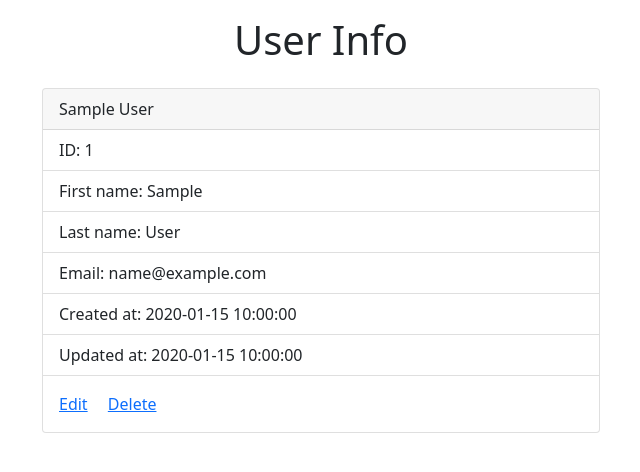
After one commit to renatogm24/python_users_cr, a Flask app: page /user/show/1 in a window 1280 px wide. The commit adds this page. Shown: the top 472 px of the page, without its empty margins (319-959 px from the left). Run offline with Flask 2, Linux system fonts and the light colour scheme; tables that the repository leaves empty or names only in its code hold one stand-in row (values such as "Sample post").

Commit message:
Python practice CRUD Flask

```diff
--- a/User.py
+++ b/User.py
@@ -16,6 +16,28 @@ class User:
         return connectToMySQL('users_schema').query_db( query, data )
 
     @classmethod
+    def update(cls, data ):
+        query = "UPDATE users SET users.first_name = %(first_name)s, users.last_name = %(last_name)s, users.email = %(email)s, users.updated_at = NOW() WHERE users.id = %(id)s;"
+        # data es un diccionario que se pasará al método de guardar desde server.py
+        return connectToMySQL('users_schema').query_db( query, data )
+
+    @classmethod
+    def delete(cls, data ):
+        query = "DELETE FROM users WHERE id = %(id)s;"
+        # data es un diccionario que se pasará al método de guardar desde server.py
+        return connectToMySQL('users_schema').query_db( query, data )
+
+    @classmethod
+    def get_user_by_id(cls, data):
+        query = "SELECT * FROM users where users.id = %(id)s;"
+        # asegúrate de llamar a la función connectToMySQL con el esquema al que te diriges
+        results = connectToMySQL('users_schema').query_db(query, data)
+        # crear una lista vacía para agregar nuestras instancias de friends
+        user = cls(results[0])
+        # Iterar sobre los resultados de la base de datos y crear instancias de friends con cls
+        return user
+
+    @classmethod
     def get_all(cls):
         query = "SELECT * FROM users;"
         # asegúrate de llamar a la función connectToMySQL con el esquema al que te diriges
--- a/server.py
+++ b/server.py
@@ -11,20 +11,61 @@ def index():
 
 @app.route("/user/new")
 def user_form():
-    return render_template("user_form.html")
+    title = "Create user"
+    data = {
+        "id": 0,
+        "first_name": "",
+        "last_name": "",
+        "email": "",
+        "created_at" : "",
+        "updated_at" : ""
+    }
+    user = User(data)
+    return render_template("user_form.html", user=user, title=title)
+
+@app.route("/user/edit/<int:id>")
+def user_show(id):
+    title = "Edit user"
+    data = {
+        "id": id
+    }
+    user = User.get_user_by_id(data)
+    return render_template("user_form.html", user=user, title = title)
+
+@app.route("/user/delete/<int:id>")
+def delete(id):
+    data = {
+        "id": id
+    }
+    User.delete(data)
+    return redirect("/users")
+
+@app.route("/user/show/<int:id>")
+def user_edit(id):
+    data = {
+        "id": id
+    }
+    user = User.get_user_by_id(data)
+    return render_template("user_info.html", user=user)
 
 @app.route('/create_user', methods=["POST"])
 def create_user():
-    # Primero hacemos un diccionario de datos a partir de nuestro request.form proveniente de nuestra plantilla
-    # Las claves en los datos tienen que alinearse exactamente con las variables en nuestra cadena de consulta
-    data = {
+    if(request.form["id"] != 0):
+      data = {
+        "id": request.form["id"],
         "first_name": request.form["first_name"],
         "last_name" : request.form["last_name"],
         "email" : request.form["email"]
-    }
-    # Pasamos el diccionario de datos al método save de la clase Friend
-    User.save(data)
-    # No olvides redirigir después de guardar en la base de datos
+      }
+      User.update(data)
+    else:
+      data = {
+          "first_name": request.form["first_name"],
+          "last_name" : request.form["last_name"],
+          "email" : request.form["email"]
+      }
+      User.save(data)
+
     return redirect('/users')
 
 if __name__ == "__main__":
--- /dev/null
+++ b/templates/user_info.html
@@ -0,0 +1,33 @@
+<!DOCTYPE html>
+<html lang="en">
+
+<head>
+    <meta charset="UTF-8" />
+    <meta http-equiv="X-UA-Compatible" content="IE=edge" />
+    <meta name="viewport" content="width=device-width, initial-scale=1.0" />
+    <title>User info</title>
+    <link href="https://cdn.jsdelivr.net/npm/bootstrap@5.1.3/dist/css/bootstrap.min.css" rel="stylesheet" integrity="sha384-1BmE4kWBq78iYhFldvKuhfTAU6auU8tT94WrHftjDbrCEXSU1oBoqyl2QvZ6jIW3" crossorigin="anonymous" />
+</head>
+
+<body>
+    <div class="container justify-content-center">
+        <h1 class="display-6 text-center my-3">User Info</h1>
+        <div class="card my-4 mx-auto" style="width: 50%">
+            <div class="card-header">{{user.first_name}} {{user.last_name}}</div>
+            <ul class="list-group list-group-flush">
+                <li class="list-group-item">ID: {{user.id}}</li>
+                <li class="list-group-item">First name: {{user.first_name}}</li>
+                <li class="list-group-item">Last name: {{user.last_name}}</li>
+                <li class="list-group-item">Email: {{user.email}}</li>
+                <li class="list-group-item">Created at: {{user.created_at}}</li>
+                <li class="list-group-item">Updated at: {{user.updated_at}}</li>
+            </ul>
+            <div class="card-body">
+                <a href="/user/edit/{{user.id}}" class="card-link">Edit</a>
+                <a href="/user/delete/{{user.id}}" class="card-link">Delete</a>
+            </div>
+        </div>
+    </div>
+</body>
+
+</html>
```
Also changed, not shown: templates/index.html (+8 -0 lines), templates/user_form.html (+7 -5 lines).
